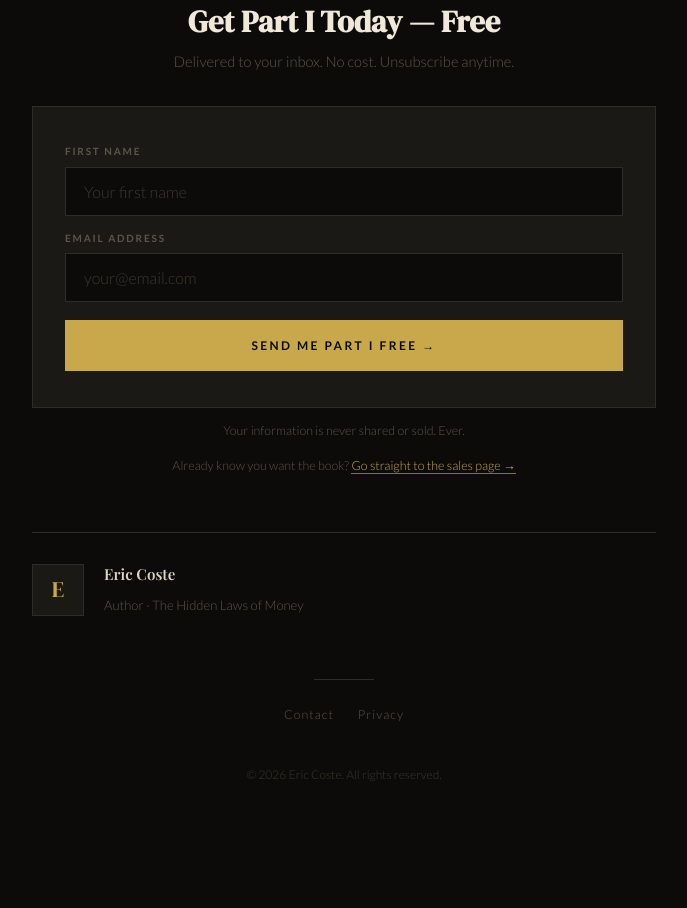
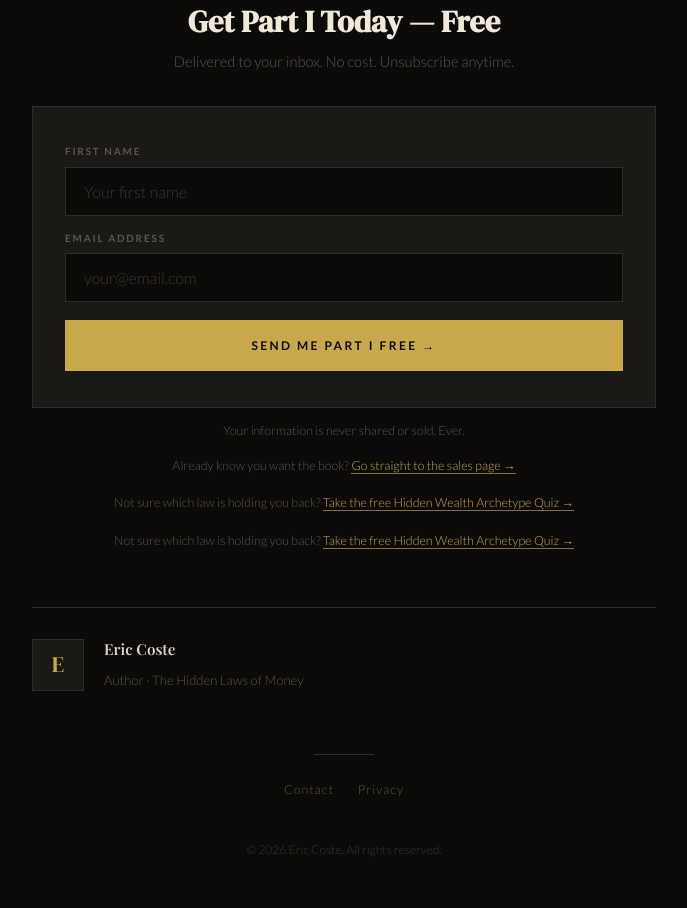
Before and after one commit to lecorbeaured/hiddenlaws-waitlist, a plain HTML site: page index.html in a window 1280 px wide. Shown: the part 2138-3046 px from the top of the page, without its empty margins (296-983 px from the left). Before the commit the page ends 2971 px from the top, so only its background shows below. Drawn offline with nearby package versions, Linux system fonts and the light colour scheme; a web font is replaced by a local one.

Commit message:
Add quiz link to confirmed signup section

```diff
--- a/index.html
+++ b/index.html
@@ -1103,6 +1103,10 @@
       <p class="privacy-note" style="margin-top:16px;">
         Already know you want the book?
         <a href="https://book.bookdecoded.com" style="color:var(--gold);text-decoration:none;border-bottom:1px solid var(--gold-dim);">Go straight to the sales page &rarr;</a>
+        <br /><br />Not sure which law is holding you back?
+        <a href="https://quiz.hiddenlawsofmoney.com" style="color:var(--gold);text-decoration:none;border-bottom:1px solid var(--gold-dim);">Take the free Hidden Wealth Archetype Quiz &rarr;</a>
+        <br /><br />Not sure which law is holding you back?
+        <a href="https://quiz.hiddenlawsofmoney.com" style="color:var(--gold);text-decoration:none;border-bottom:1px solid var(--gold-dim);">Take the free Hidden Wealth Archetype Quiz &rarr;</a>
       </p>
     </section>
 
```
